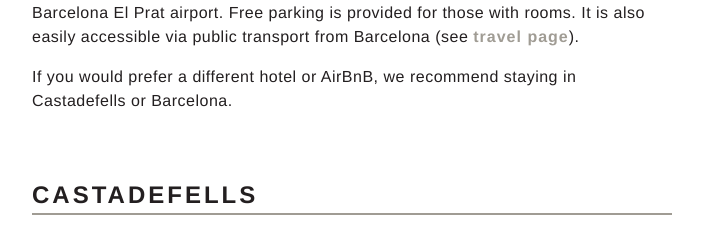
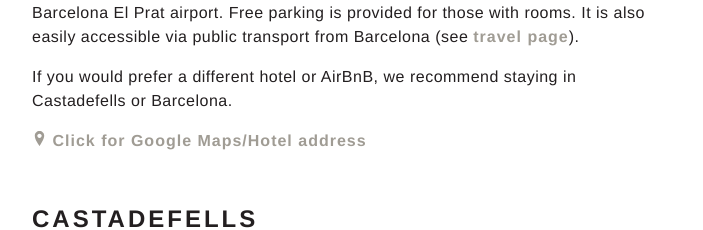
Before and after one commit to 11ac11/wedding-app, a Next.js app: page /accomodation in a window 1280 px wide. Shown: the part 1347-1577 px from the top of the page, without its empty margins (288-991 px from the left). Built offline with nearby package versions, Linux system fonts and the light colour scheme; a web font is replaced by a local one.

Commit message:
added venue address/maps link

```diff
--- a/app/accomodation/page.jsx
+++ b/app/accomodation/page.jsx
@@ -3,6 +3,7 @@ import CastelldefelsBeach from "../../public/images/castelldefels-beach.png"
 import hotelTurret from "../../public/images/hotel-turret.png"
 import { ContactBox } from "./contactBox.js"
 import Link from 'next/link'
+import PinIcon from "../../components/PinIcon"
 
 export default async function Accomodation() {
 
@@ -31,6 +32,7 @@ export default async function Accomodation() {
           {`If you would prefer a different hotel or AirBnB, we recommend staying in Castadefells
           or Barcelona.`}
         </p>
+        <Link href="https://maps.app.goo.gl/iCTxM3wwLUpX39Y36" className="inline-link"><PinIcon /> {'Click for Google Maps/Hotel address'}</Link>
       </div>
 
       <div className="info-section">
--- a/app/globals.css
+++ b/app/globals.css
@@ -360,7 +360,9 @@ table.guestlist th {
     font-size: 1rem;
   }
 
-  p {
+  p,
+  li,
+  .inline-link {
     font-size: 0.9rem;
   }
 }
--- /dev/null
+++ b/components/PinIcon.jsx
@@ -0,0 +1,15 @@
+import React from 'react';
+
+const PinIcon = ({ color }) => (
+  <svg fill="var(--slategrey)" height="15px" width="15px" viewBox="0 0 425.963 425.963">
+    <g>
+      <path d="M213.285,0h-0.608C139.114,0,79.268,59.826,79.268,133.361c0,48.202,21.952,111.817,65.246,189.081
+		c32.098,57.281,64.646,101.152,64.972,101.588c0.906,1.217,2.334,1.934,3.847,1.934c0.043,0,0.087,0,0.13-0.002
+		c1.561-0.043,3.002-0.842,3.868-2.143c0.321-0.486,32.637-49.287,64.517-108.976c43.03-80.563,64.848-141.624,64.848-181.482
+		C346.693,59.825,286.846,0,213.285,0z M274.865,136.62c0,34.124-27.761,61.884-61.885,61.884
+		c-34.123,0-61.884-27.761-61.884-61.884s27.761-61.884,61.884-61.884C247.104,74.736,274.865,102.497,274.865,136.62z"/>
+    </g>
+  </svg>
+);
+
+export default PinIcon;
```
